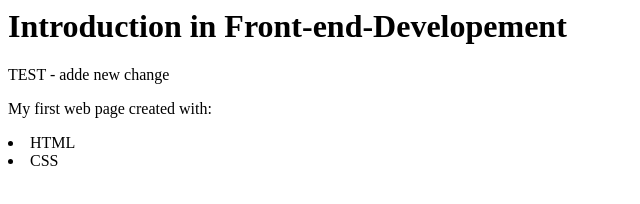
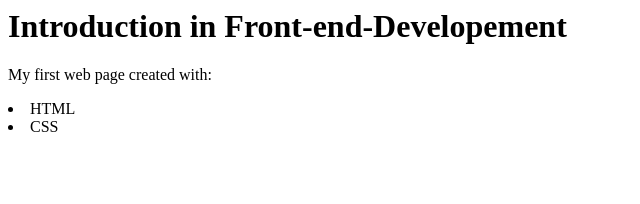
Before and after one commit to MMariusConstantin/test-front-end-development, a plain HTML site: page index.html in a window 1280 px wide. Shown: the whole page, without its empty margins (0-640 px from the left). Drawn offline with Linux system fonts and the light colour scheme.

Commit message:
Removed line paragraph used for test

```diff
--- a/index.html
+++ b/index.html
@@ -1,5 +1,5 @@
 <h1>Introduction in Front-end-Developement</h1>
-<p>TEST - adde new change</p>
+
 <p>My first web page created with:</p>
 <ui>
 <li>HTML</li>
```
